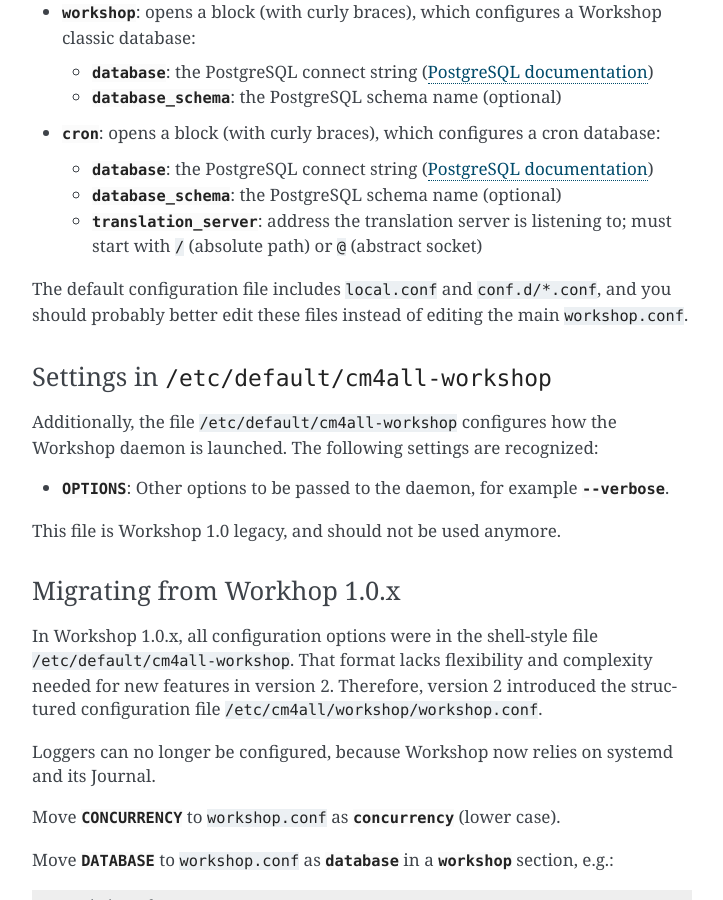
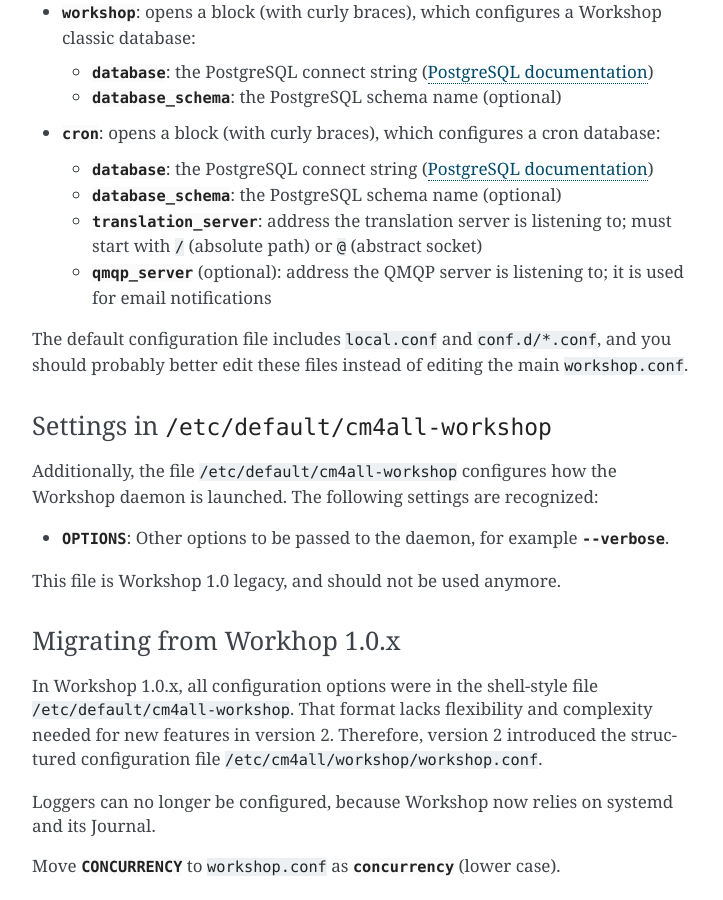
Before and after one commit to CM4all/workshop, a Sphinx documentation site: the page built from doc/index.rst, in a window 1280 px wide and 900 px high, scrolled down 1549 px. Shown: the whole window, without its empty margins (388-1111 px from the left). Built offline with Sphinx 7.4.7, drawn with Linux system fonts in a browser that asks for light colours.

Commit message:
cron: implement email notification

```diff
--- a/doc/index.rst
+++ b/doc/index.rst
@@ -85,6 +85,8 @@
   * :envvar:`translation_server`: address the translation server is
     listening to; must start with :file:`/` (absolute path) or
     :file:`@` (abstract socket)
+  * :envvar:`qmqp_server` (optional): address the QMQP server is
+    listening to; it is used for email notifications
 
 The default configuration file includes :file:`local.conf` and
 :file:`conf.d/*.conf`, and you should probably better edit these files
```
Also changed, not shown: 11 other files.
